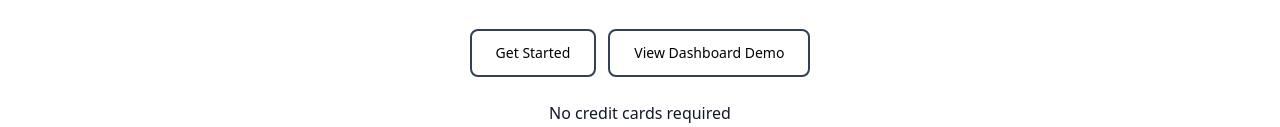
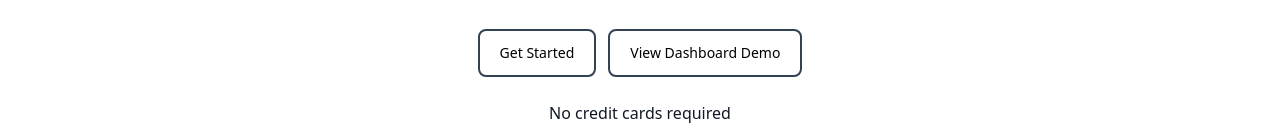
Before and after one commit to AkinwumiOyinkansola/FlowHive, a website: page index.html in a window 1280 px wide. Shown: the part 354-481 px from the top of the page. Drawn offline with Linux system fonts and the light colour scheme.

Commit message:
Update project

```diff
--- a/index.html
+++ b/index.html
@@ -69,9 +69,9 @@
                 <p class="text-xl md:text-3xl leading-relaxed text-[#111827]">FlowHive helps teams collaborate smarter, automate repetitive tasks, and deliver high-quality work faster. All in One Dashboard.</p>
 
                 <div class="py-8">
-                    <div class="flex flex-col items-center justify-center gap-3 sm:flex-row">
-                        <a href="./signup.html" aria-label="Get Started" class="w-full max-w-[220px] sm:w-auto inline-flex items-center justify-center px-6 py-3 border-2 border-[#334155] rounded-lg text-sm font-medium hover:bg-slate-600 hover:text-white transition-all duration-300">Get Started</a>
-                        <a href="#" aria-label="View Dashboard Demo" class="w-full max-w-[220px] sm:w-auto inline-flex items-center justify-center px-6 py-3 border-2 border-[#334155] rounded-lg text-sm font-medium hover:bg-slate-600 hover:text-white transition-all duration-300">View Dashboard Demo</a>
+                    <div class="flex flex-col items-stretch justify-center gap-3 sm:flex-row sm:items-center">
+                        <a href="./signup.html" aria-label="Get Started" class="w-full max-w-[220px] self-center sm:w-auto inline-flex items-center justify-center px-5 py-3 border-2 border-[#334155] rounded-lg text-xs font-medium whitespace-nowrap hover:bg-slate-600 hover:text-white transition-all duration-300 sm:text-sm">Get Started</a>
+                        <a href="#" aria-label="View Dashboard Demo" class="w-full max-w-[220px] self-center sm:w-auto inline-flex items-center justify-center px-5 py-3 border-2 border-[#334155] rounded-lg text-xs font-medium whitespace-nowrap hover:bg-slate-600 hover:text-white transition-all duration-300 sm:text-sm">View Dashboard Demo</a>
                     </div>
                     <p class="text-[#111827] py-6 text-center">No credit cards required</p>
                 </div>
```
Also changed, not shown: src/output.css.
